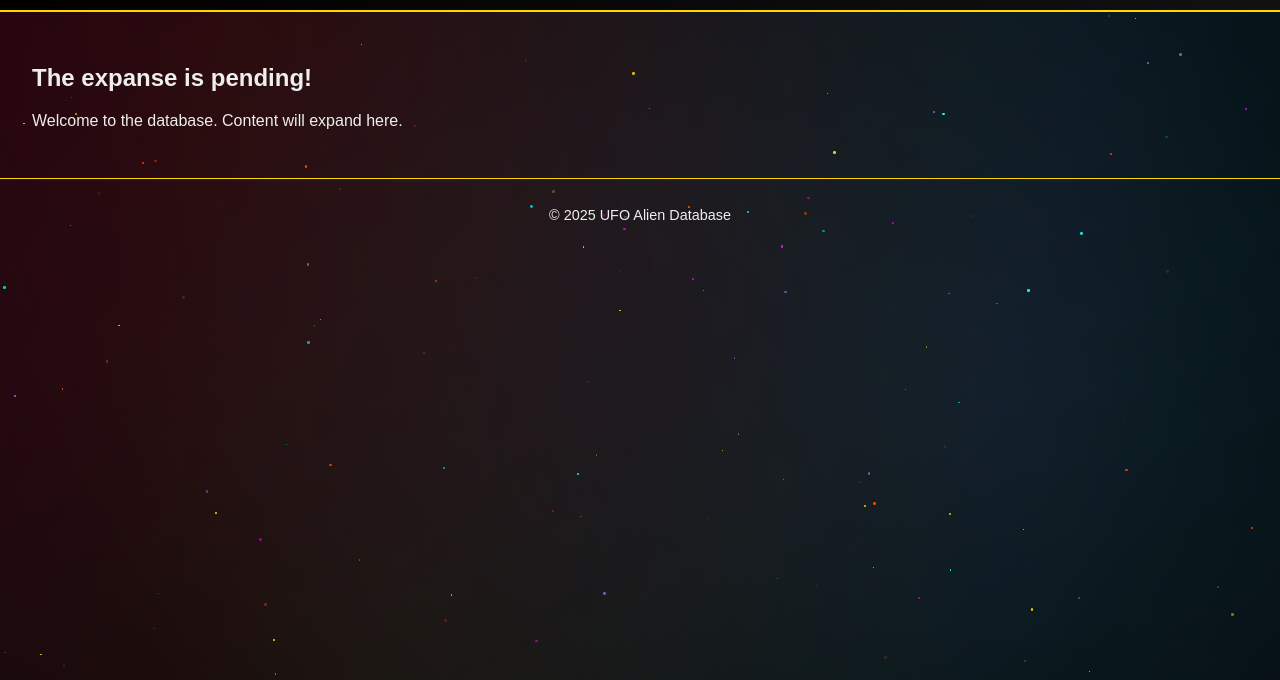
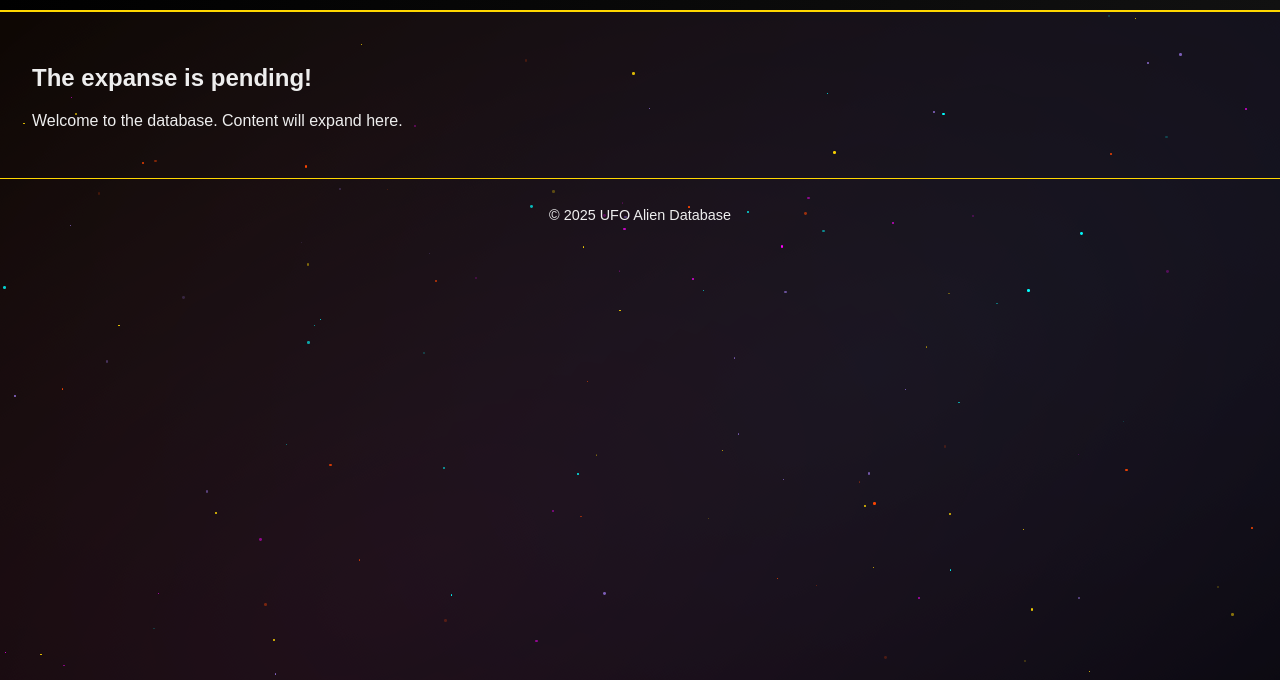
Before and after one commit to ufoaliendatabase/ufoaliendatabase.github.io, a plain HTML site: page index.html in a window 1280 px wide. Shown: the part 120-800 px from the top of the page. Drawn offline with Linux system fonts and the light colour scheme.

Commit message:
Nebula bands
Nebula bands three layers: drift1, drift2, drift3

```diff
--- a/style.css
+++ b/style.css
@@ -8,46 +8,69 @@ body {
   font-family: 'Arial', sans-serif;
 }
 
-/* Nebula layers behind stars */
-body::before, body::after {
+/* Nebula bands */
+body::before, body::after, body::backdrop {
   content: "";
   position: fixed;
-  top: -25%; left: -25%;
-  width: 150%;
-  height: 150%;
-  background: radial-gradient(circle at 30% 30%, rgba(255,0,150,0.25), transparent 65%),
-              radial-gradient(circle at 70% 60%, rgba(0,200,255,0.2), transparent 60%),
-              radial-gradient(circle at 40% 80%, rgba(255,200,0,0.15), transparent 65%);
-  animation: drift 80s linear infinite, morph 20s ease-in-out infinite alternate;
-  z-index: -2;
+  top: -25%; left: -50%;
+  width: 200%;
+  height: 200%;
+  transform: rotate(-25deg); /* diagonal disc */
+  background-blend-mode: screen;
+  z-index: -3;
 }
 
-body::after {
-  background: radial-gradient(circle at 20% 70%, rgba(150,0,255,0.2), transparent 60%),
-              radial-gradient(circle at 80% 40%, rgba(0,255,180,0.15), transparent 65%);
-  animation: drift 120s linear infinite reverse, morph 30s ease-in-out infinite alternate;
+/* First layer: magenta-cyan glow */
+body::before {
+  background:
+    radial-gradient(ellipse at 40% 50%, rgba(255,0,150,0.25), transparent 70%),
+    radial-gradient(ellipse at 60% 50%, rgba(0,200,255,0.2), transparent 65%);
+  animation: drift1 120s linear infinite, morph 40s ease-in-out infinite alternate;
+  z-index: -3;
 }
 
-/* Slow drift */
-@keyframes drift {
-  from { transform: translate(0,0) scale(1); }
-  to   { transform: translate(-15%, -15%) scale(1.15); }
+/* Second layer: orange-blue */
+body::after {
+  background:
+    radial-gradient(ellipse at 30% 40%, rgba(255,150,0,0.15), transparent 70%),
+    radial-gradient(ellipse at 70% 60%, rgba(100,100,255,0.2), transparent 65%);
+  animation: drift2 160s linear infinite reverse, morph 50s ease-in-out infinite alternate;
+  z-index: -4;
 }
 
-/* Morphing colors and opacity */
+/* Third layer: faint purple-green */
+body::before,
+body::after,
+body::backdrop {
+  animation-fill-mode: both;
+}
+body::backdrop {
+  background:
+    radial-gradient(ellipse at 50% 60%, rgba(180,0,255,0.1), transparent 75%),
+    radial-gradient(ellipse at 55% 45%, rgba(0,255,150,0.1), transparent 75%);
+  animation: drift3 200s linear infinite, morph 60s ease-in-out infinite alternate;
+  z-index: -5;
+}
+
+/* Animations */
+@keyframes drift1 {
+  from { transform: rotate(-25deg) translate(0,0) scale(1); }
+  to   { transform: rotate(-25deg) translate(-10%, -10%) scale(1.1); }
+}
+@keyframes drift2 {
+  from { transform: rotate(-25deg) translate(0,0) scale(1); }
+  to   { transform: rotate(-25deg) translate(15%, -15%) scale(1.2); }
+}
+@keyframes drift3 {
+  from { transform: rotate(-25deg) translate(0,0) scale(1); }
+  to   { transform: rotate(-25deg) translate(-20%, 10%) scale(1.3); }
+}
+
+/* Morphing colors */
 @keyframes morph {
-  0% {
-    filter: hue-rotate(0deg) brightness(1);
-    opacity: 0.4;
-  }
-  50% {
-    filter: hue-rotate(90deg) brightness(1.2);
-    opacity: 0.6;
-  }
-  100% {
-    filter: hue-rotate(180deg) brightness(1);
-    opacity: 0.4;
-  }
+  0%   { filter: hue-rotate(0deg) brightness(1); opacity: 0.3; }
+  50%  { filter: hue-rotate(60deg) brightness(1.2); opacity: 0.6; }
+  100% { filter: hue-rotate(120deg) brightness(1); opacity: 0.3; }
 }
 
 /* Star container fills screen */
```
